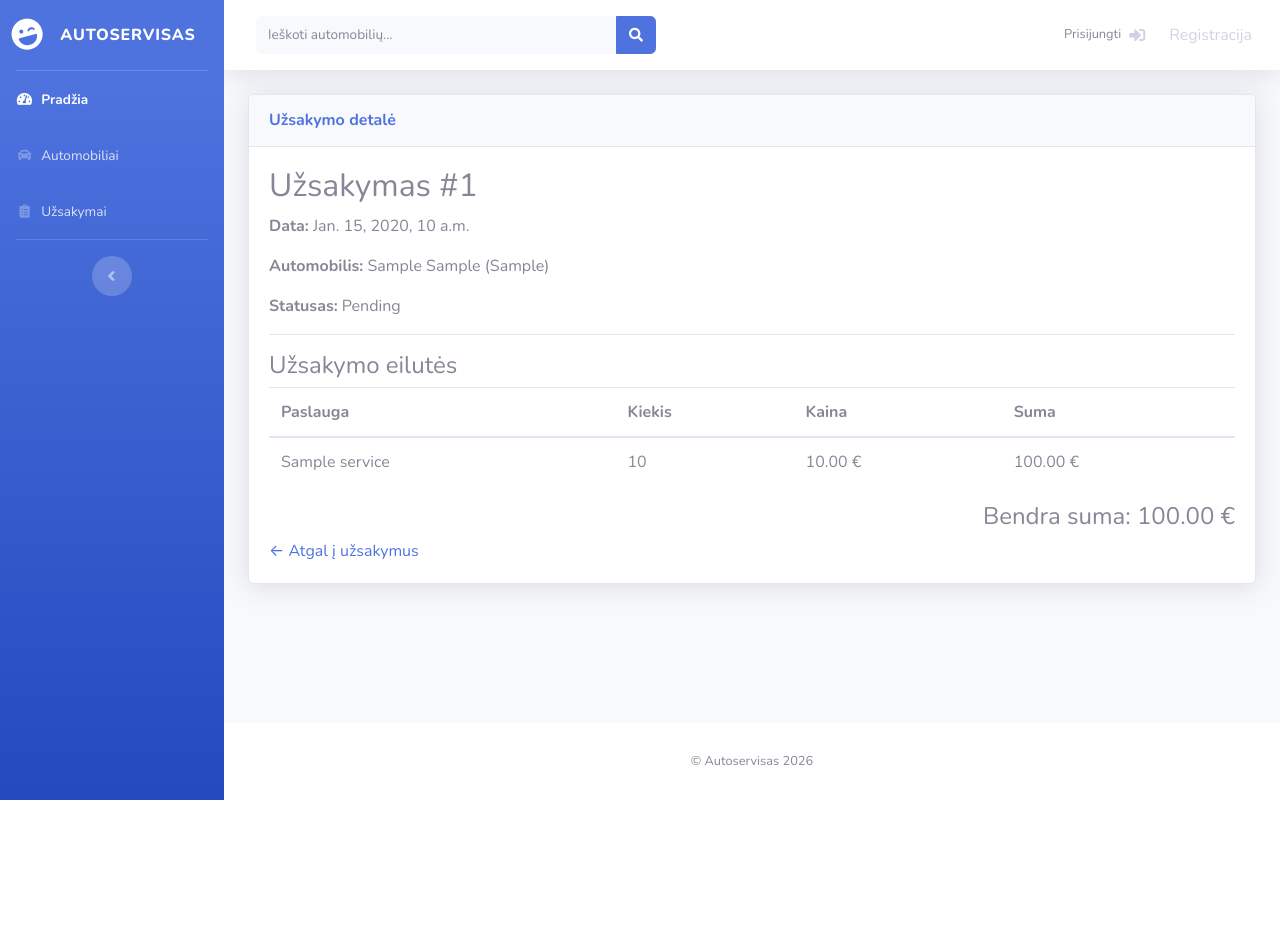
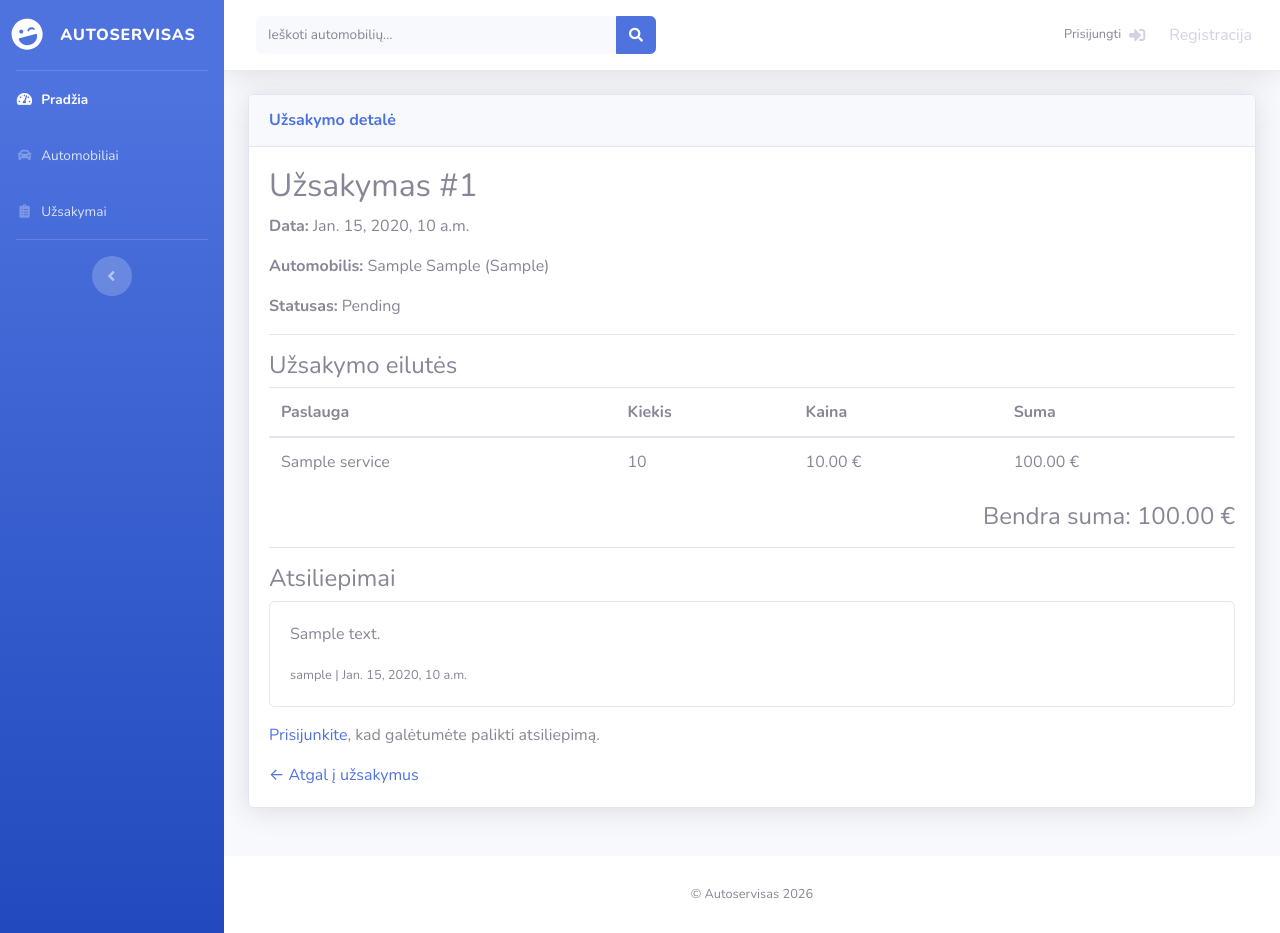
Before and after one commit to PovilasUrbonas/Autoservisas, a Django app: page /uzsakymai/1/ in a window 1280 px wide. Before the commit the page ends 800 px from the top, so only its background shows below. Run offline with Django 5.2, Linux system fonts and the light colour scheme; tables that the repository leaves empty hold one stand-in row (values such as "Sample post"); some libraries are stand-ins or nearby versions.

Commit message:
Signup formos prodejimas, nauju useri kurimas ir komentaru atvaizdavimo pataisymai

```diff
--- a/mysite/autoservice/templates/order_detail.html
+++ b/mysite/autoservice/templates/order_detail.html
@@ -39,14 +39,32 @@
     Bendra suma: {{ order.total|floatformat:2 }} €
 </h4>
 
+<hr>
+
+<h4>Atsiliepimai</h4>
+{% for review in reviews %}
+<div class="card mb-2">
+    <div class="card-body">
+        <p class="card-text">{{ review.content }}</p>
+        <small class="text-muted">
+            {{ review.reviewer }} | {{ review.date_created }}
+        </small>
+    </div>
+</div>
+{% empty %}
+<p class="text-muted">Kol kas nėra atsiliepimų.</p>
+{% endfor %}
+
 {% if user.is_authenticated %}
-<h2>Palikite atsiliepimą</h2>
-<form method="post" class="mb-2">
+<h5 class="mt-4">Palikite atsiliepimą</h5>
+<form method="post" class="mb-3">
     {% csrf_token %}
     {% load crispy_forms_tags %}
     {{ form | crispy }}
     <button type="submit" class="btn btn-primary">Paskelbti</button>
 </form>
+{% else %}
+<p class="text-muted mt-3"><a href="{% url 'login' %}">Prisijunkite</a>, kad galėtumėte palikti atsiliepimą.</p>
 {% endif %}
 
 <a href="{% url 'autoservice:order-list' %}">← Atgal į užsakymus</a>
--- a/mysite/autoservice/views.py
+++ b/mysite/autoservice/views.py
@@ -65,7 +65,7 @@ class OrderListView(ListView):
     paginate_by = 5
     ordering = ["-date"]  # naujausi užsakymai pirmi
 
-class OrderDetailView(DetailView):
+class OrderDetailView(FormMixin, DetailView):
     model = Order
     template_name = "order_detail.html"
     context_object_name = "order"
@@ -74,13 +74,14 @@ class OrderDetailView(DetailView):
     def get_context_data(self, **kwargs):
         context = super().get_context_data(**kwargs)
         context["lines"] = self.object.lines.select_related("service")
+        context["reviews"] = self.object.reviews.all()
         return context
 
     # nurodome, kur atsidursime komentaro sėkmės atveju.
     def get_success_url(self):
-        return reverse("order", kwargs={"pk": self.object.id})
+        return reverse("autoservice:order-detail", kwargs={"pk": self.object.id})
 
-    # standartinis post metodo perrašymas, naudojant FormMixin, galite kopijuoti tiesiai į savo projektą.
+    # standartinis post metodo perrašymas, naudojant FormMixin
     def post(self, request, *args, **kwargs):
         self.object = self.get_object()
         form = self.get_form()
@@ -89,9 +90,9 @@ class OrderDetailView(DetailView):
         else:
             return self.form_invalid(form)
 
-    # štai čia nurodome, kad knyga bus būtent ta, po kuria komentuojame, o vartotojas bus tas, kuris yra prisijungęs.
+    # nurodome, kad užsakymas bus tas, po kuriuo komentuojame, o vartotojas bus tas, kuris yra prisijungęs.
     def form_valid(self, form):
-        form.instance.book = self.get_object()
+        form.instance.order = self.get_object()
         form.instance.reviewer = self.request.user
         form.save()
         return super().form_valid(form)
```
